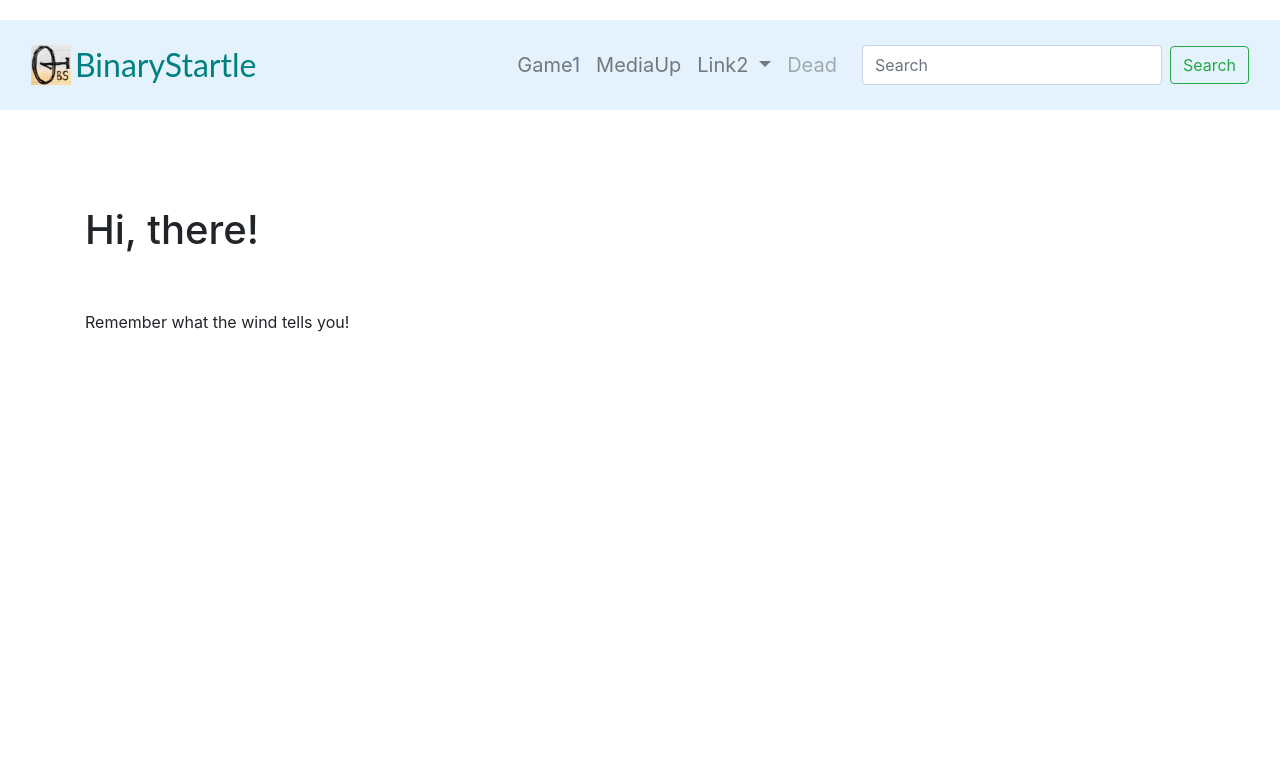
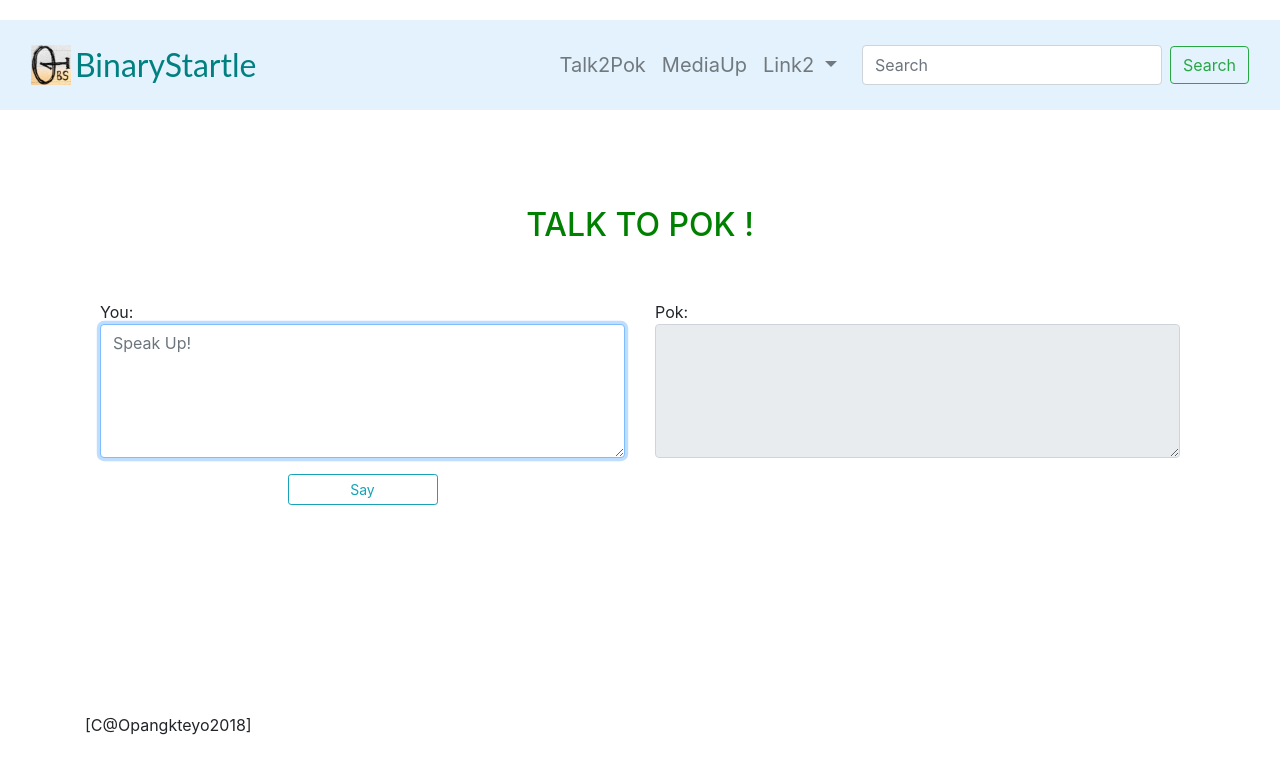
Before and after one commit to hasinfarhan/BinaryStartle, a Django app: template core_nlp/templates/core_nlp/core_nlp.html in a window 1280 px wide. Shown: the top 774 px of the page. Run offline with Django 3.2, Linux system fonts and the light colour scheme; the template is opened without the code that fills it: values that come from a table or form of the project are taken from there, others are empty; some libraries are stand-ins or nearby versions; some web fonts are replaced.

Commit message:
basic bot chat form done

```diff
--- a/anchor/templates/anchor/includes/footer.html
+++ b/anchor/templates/anchor/includes/footer.html
@@ -1 +1,9 @@
-Remember what the wind tells you!
+<br />
+<br />
+<br />
+<br />
+<br />
+<br />
+<br />
+<br />
+[C@Opangkteyo2018]
--- a/anchor/templates/anchor/includes/navbar_v1.html
+++ b/anchor/templates/anchor/includes/navbar_v1.html
@@ -14,7 +14,7 @@
    <div class="collapse navbar-collapse" id="navbarNav">
        <ul class="navbar-nav ml-auto" style="font-size: 20px">
          <li class="nav-item">
-           <a class="nav-link" href="/core_nlp"\>Game1<span class="sr-only">(current)</span></a>
+           <a class="nav-link" href="/core_nlp"\>Talk2Pok<span class="sr-only">(current)</span></a>
          </li>
          <li class="nav-item">
            <a class="nav-link" href="#">MediaUp</a>
@@ -30,9 +30,6 @@
              <a class="dropdown-item" href="#">Something else here</a>
            </div>
          </li>
-         <li class="nav-item">
-           <a class="nav-link disabled" href="#">Dead</a>
-         </li>
        </ul>
 
        <form class="form-inline my-2 my-lg-0">
--- /dev/null
+++ b/core_nlp/forms.py
@@ -0,0 +1,49 @@
+from django import forms
+from django.core.exceptions import ValidationError
+
+
+
+def ForbiddenWOrdValidator(value):
+    forbidden_words = ['admin', 'settings', 'news', 'about', 'help',
+                           'signin', 'signup', 'signout', 'terms', 'privacy',
+                           'cookie', 'new', 'login', 'logout', 'administrator',
+                           'join', 'account', 'username', 'root', 'blog',
+                           'user', 'users', 'billing', 'subscribe', 'reviews',
+                           'review', 'blog', 'blogs', 'edit', 'mail', 'email',
+                           'home', 'job', 'jobs', 'contribute', 'newsletter',
+                           'shop', 'profile', 'register', 'auth',
+                           'authentication', 'campaign', 'config', 'delete',
+                           'remove', 'forum', 'forums', 'download',
+                           'downloads', 'contact', 'blogs', 'feed', 'feeds',
+                           'faq', 'intranet', 'log', 'registration', 'search',
+                           'explore', 'rss', 'support', 'status', 'static',
+                           'media', 'setting', 'css', 'js', 'follow',
+                           'activity', 'questions', 'articles', 'network', ]
+
+    if value.lower() in forbidden_words:
+        raise ValidationError('This is a reserved word.')
+
+
+
+
+
+class BasicBotConversationForm(forms.Form):
+
+    usertext=forms.CharField(
+        widget=forms.Textarea(attrs={'class': 'form-control','placeholder':'Speak Up!','rows':'5','autofocus':'autofocus'}),
+        max_length=200,
+        required=False,
+        )
+
+    bottext=forms.CharField(
+        widget=forms.Textarea(attrs={'class': 'form-control','rows':'5','readonly':'readonly'}),
+        max_length=200,
+        required=False,
+        )
+    def __init__(self, *args, **kwargs):
+        super(BasicBotConversationForm, self).__init__(*args, **kwargs)
+        #self.fields['usertext'].validators.append(ForbiddenWOrdValidator)
+
+    def clean(self):
+        super(BasicBotConversationForm, self).clean()
+        return self.cleaned_data
--- a/core_nlp/templates/core_nlp/core_nlp.html
+++ b/core_nlp/templates/core_nlp/core_nlp.html
@@ -1,18 +1,19 @@
 {% extends 'anchor/base.html' %}
 
+{{request.url}}
 
 {% block generalcontent %}
 
-<h1>Hi, there! </h1>
+<div class="row">
+  <div class="col-lg-12 text-center">
+      <font color="green"><h2 class="section-heading text-uppercase">Talk to Pok !</h2></font>
+  </div>
+</div>
+
+<br/>
+<br/>
+
+{% include 'core_nlp/includes/conversation_bot_basic.html' %}
 
 
-<br />
-<br />
-
-
-{% for i in content_0 %}
-    {{i}}
-    <br/>
-{% endfor %}
-
 {% endblock %}
--- /dev/null
+++ b/core_nlp/templates/core_nlp/includes/conversation_bot_basic.html
@@ -0,0 +1,56 @@
+<div class="container">
+
+  <div class="row">
+    <div class="col-lg-12">
+      <form role="form-inline" method="post" novalidate>
+
+
+        {% csrf_token %}
+        <div class="row">
+
+          <div class="col-md-6">
+            You:
+            <div class="form-group" data-toggle="tooltip" title="Say Anything">
+              {{basic_bot_conversation_form.usertext}}
+              <p class="help-block text-danger"></p>
+              <div class="col-md-10 col-lg-8 col-xl-8 mx-auto">
+                <div class="col-lg-12 text-center">
+                  <div class="btn-group">
+                    <div class="col-xs-4">
+                      <button class="btn btn-outline-info btn-sm" type="submit" style="width:150px" formaction="#">Say</button>
+                    </div>
+                  </div>
+                </div>
+              </div>
+            </div>
+          </div>
+
+
+          <div class="col-md-6">
+              Pok:
+              <div class="form-group">
+                {{basic_bot_conversation_form.bottext}}
+                <p class="help-block text-danger"></p>
+              </div>
+          </div>
+
+        </div>
+
+      </form>
+
+      <font color="red">
+      {% if basic_bot_conversation_form.non_field_errors %}
+        <ul class='form-errors'>
+            {% for error in basic_bot_conversation_form.non_field_errors %}
+                <li>{{ error }}</li>
+            {% endfor %}
+        </ul>
+      {% endif %}
+      </font>
+
+
+    </div>
+  </div>
+
+
+</div>
--- a/google_api/drive_api/credentials/client_token.json
+++ b/google_api/drive_api/credentials/client_token.json
@@ -1 +1 @@
-{"access_token": "ya29.Gl0hBnzlStJN5p7-mbBz5X7AYPwOvk1oQH8sXu3UwKgrwcoqtsmErzt6kydE51OMct_uVHfpg9gJBh3DY3HpjejQCX_chgDi1qZpbWjp3YbpCJveCXWaG1SCVh_qBsg", "client_id": "159837807577-h83nnn166s9pa01rara18t2174hgchf8.apps.googleusercontent.com", "client_secret": "W5X22XovwxWn6_rfgOlsFtAY", "refresh_token": "1/18gUhMDh3n1x5VwZZ_0Z55hdrkAcSgRpZiqH5F-YhTB8YdNS-XJZRaJ2Yy18wS6k", "token_expiry": "2018-09-23T04:01:42Z", "token_uri": "https://www.googleapis.com/oauth2/v3/token", "user_agent": null, "revoke_uri": "https://accounts.google.com/o/oauth2/revoke", "id_token": null, "id_token_jwt": null, "token_response": {"access_token": "ya29.Gl0hBnzlStJN5p7-mbBz5X7AYPwOvk1oQH8sXu3UwKgrwcoqtsmErzt6kydE51OMct_uVHfpg9gJBh3DY3HpjejQCX_chgDi1qZpbWjp3YbpCJveCXWaG1SCVh_qBsg", "expires_in": 3600, "scope": "https://www.googleapis.com/auth/drive", "token_type": "Bearer"}, "scopes": ["https://www.googleapis.com/auth/drive"], "token_info_uri": "https://www.googleapis.com/oauth2/v3/tokeninfo", "invalid": false, "_class": "OAuth2Credentials", "_module": "oauth2client.client"}
+{"access_token": "ya29.Gl0hBpj6-fWB-fCe-tEdqUxWkTVE_Z5mXULJGV-2HGJWFIWoEDNMKJvq_DQATtKZs4nQ6kMIM0VDWgM4Ge5P8BRf3H4zqjjgyY8tK69S58xVkVMxhw8TVoGpEtP22A8", "client_id": "159837807577-h83nnn166s9pa01rara18t2174hgchf8.apps.googleusercontent.com", "client_secret": "W5X22XovwxWn6_rfgOlsFtAY", "refresh_token": "1/18gUhMDh3n1x5VwZZ_0Z55hdrkAcSgRpZiqH5F-YhTB8YdNS-XJZRaJ2Yy18wS6k", "token_expiry": "2018-09-23T09:44:50Z", "token_uri": "https://www.googleapis.com/oauth2/v3/token", "user_agent": null, "revoke_uri": "https://accounts.google.com/o/oauth2/revoke", "id_token": null, "id_token_jwt": null, "token_response": {"access_token": "ya29.Gl0hBpj6-fWB-fCe-tEdqUxWkTVE_Z5mXULJGV-2HGJWFIWoEDNMKJvq_DQATtKZs4nQ6kMIM0VDWgM4Ge5P8BRf3H4zqjjgyY8tK69S58xVkVMxhw8TVoGpEtP22A8", "expires_in": 3600, "scope": "https://www.googleapis.com/auth/drive", "token_type": "Bearer"}, "scopes": ["https://www.googleapis.com/auth/drive"], "token_info_uri": "https://www.googleapis.com/oauth2/v3/tokeninfo", "invalid": false, "_class": "OAuth2Credentials", "_module": "oauth2client.client"}
```
Also changed, not shown: core_nlp/views.py (+11 -3 lines), anchor/forms.py (added).
